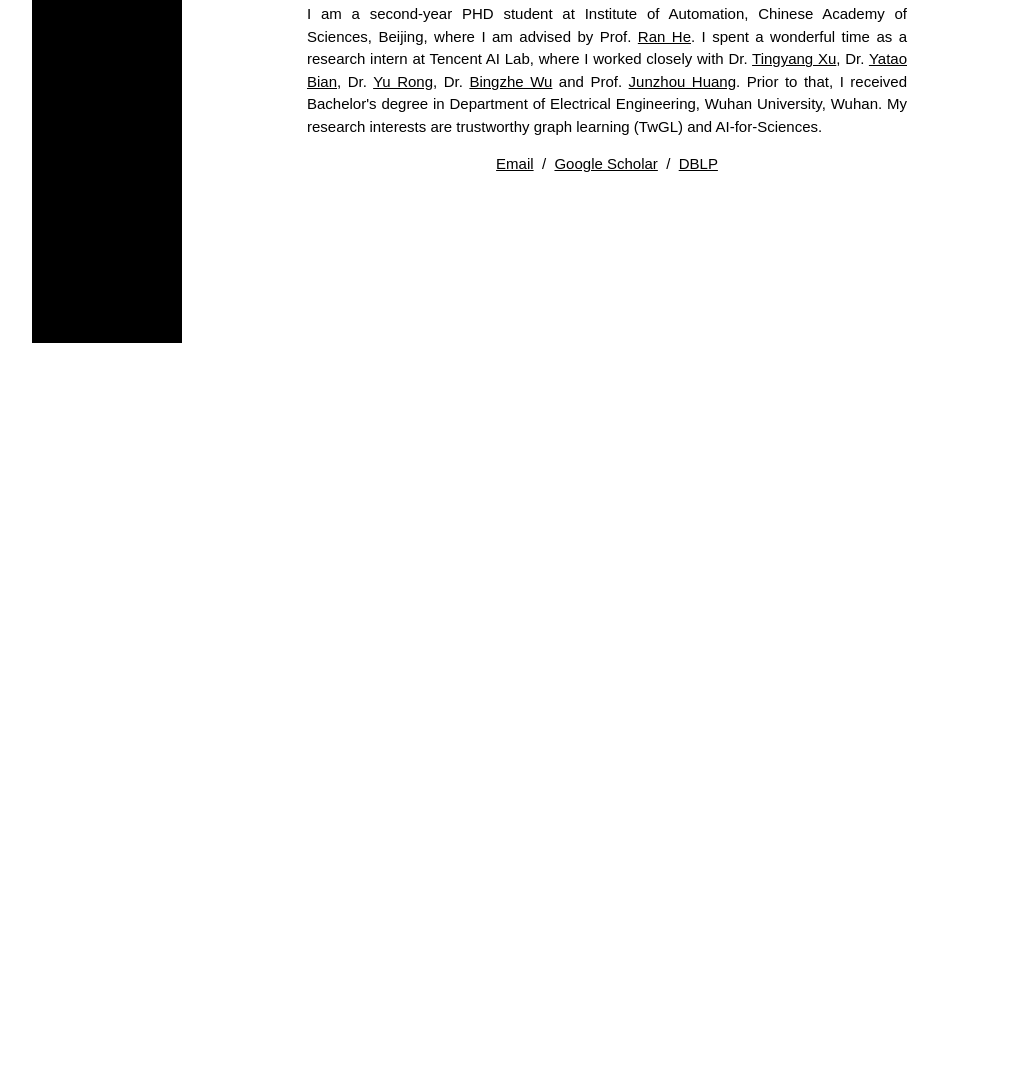
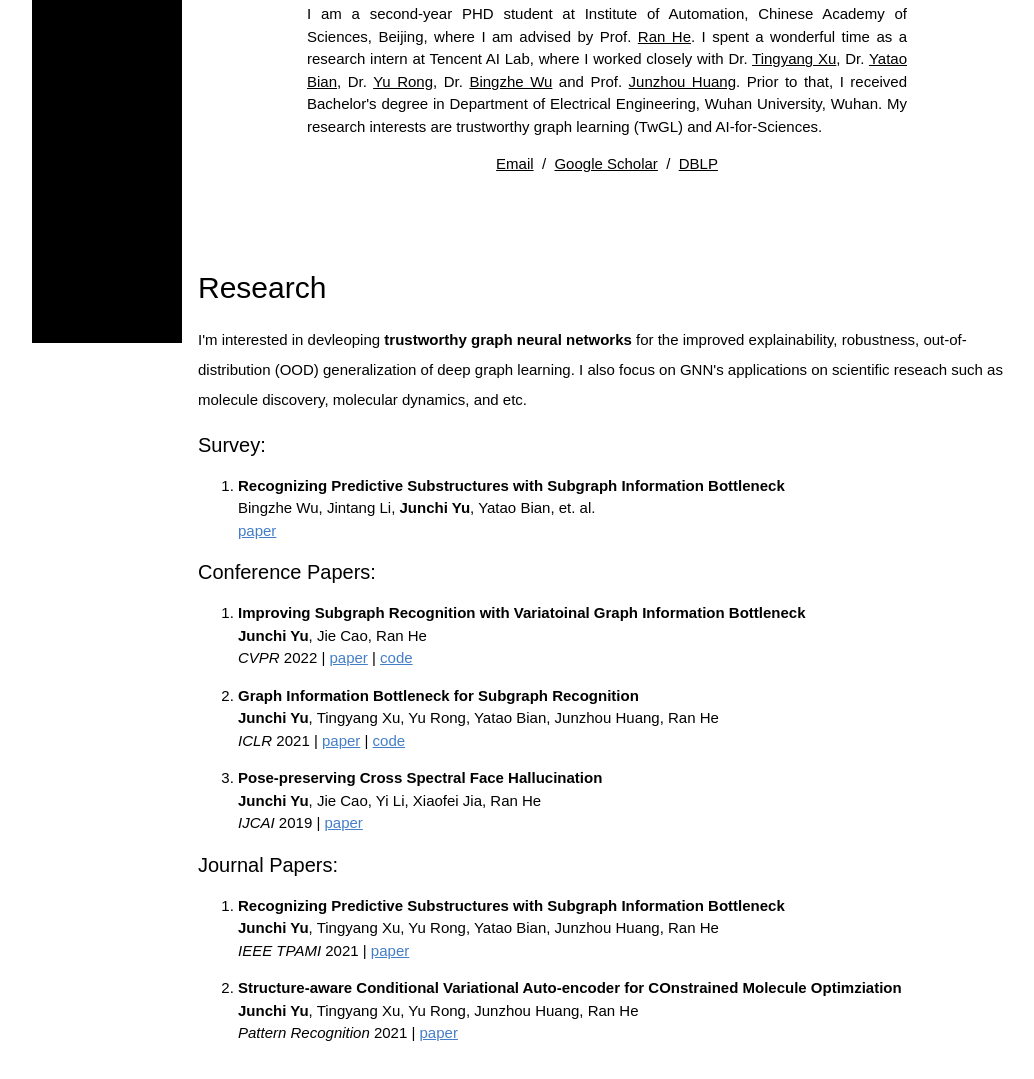
Before and after one commit to Samyu0304/Samyu0304.github.io, a plain HTML site: page index.html in a window 1280 px wide. Shown: the part 457-1536 px from the top of the page, without its empty margins (108-1142 px from the left). Before the commit the page ends 800 px from the top, so only its background shows below. Drawn offline with Linux system fonts and the light colour scheme.

Commit message:
Update index.html

```diff
--- a/index.html
+++ b/index.html
@@ -99,6 +99,81 @@
         </tbody></table>
   </div>
 
+<div class="w3-container w3-padding-32"" id="publications">
+    <h2>Research</h2>
+      <p class="w3-left-align" style="line-height:200%">
+        I'm interested in devleoping <strong>trustworthy graph neural networks</strong> for the improved explainability, robustness, out-of-distribution (OOD) generalization of deep graph learning. I also focus on GNN's applications on scientific reseach such as molecule discovery, molecular dynamics, and etc.
+      </p>
+
+    <h4> Survey:</h4>
+
+    <ol>
+
+      <p>
+      <li><strong>Recognizing Predictive Substructures with Subgraph Information Bottleneck</strong>
+      <br>
+      Bingzhe Wu, Jintang Li, <strong>Junchi Yu</strong>, Yatao Bian, et. al.
+      <br>
+      <a style="color: #447ec9" href="https://arxiv.org/pdf/2205.10014.pdf">paper</a>
+      </p>
+
+
+    </ol>
+    <h4> Conference Papers:</h4>
+
+    <ol>
+
+      <p>
+      <li><strong>Improving Subgraph Recognition with Variatoinal Graph Information Bottleneck</strong>
+      <br>
+      <strong>Junchi Yu</strong>, Jie Cao, Ran He
+      <br>
+      <em>CVPR</em> 2022 | <a style="color: #447ec9" href="https://proceedings.neurips.cc/paper/2021/file/854d9fca60b4bd07f9bb215d59ef5561-Paper.pdf">paper</a> | <a style="color: #447ec9" href="https://github.com/Samyu0304/Improving-Subgraph-Recognition-with-Variation-Graph-Information-Bottleneck-VGIB-">code</a>
+      </p>
+
+      <p>
+      <li><strong>Graph Information Bottleneck for Subgraph Recognition</strong>
+      <br>
+      <strong>Junchi Yu</strong>, Tingyang Xu, Yu Rong, Yatao Bian, Junzhou Huang, Ran He
+      <br>
+      <em>ICLR</em> 2021 | <a style="color: #447ec9" href="https://openreview.net/forum?id=bM4Iqfg8M2k">paper</a> | <a style="color: #447ec9" href="https://github.com/Samyu0304/graph-information-bottleneck-for-Subgraph-Recognition">code</a>
+      </p>
+
+     <p>
+      <li><strong>Pose-preserving Cross Spectral Face Hallucination</strong>
+      <br>
+      <strong>Junchi Yu</strong>, Jie Cao, Yi Li, Xiaofei Jia, Ran He
+      <br>
+      <em>IJCAI</em> 2019 | <a style="color: #447ec9" href="https://www.ijcai.org/proceedings/2019/0143.pdf">paper</a>
+      </p>
+
+    </ol>
+
+      <h4> Journal Papers:</h4>
+
+    <ol>
+
+      <p>
+      <li><strong>Recognizing Predictive Substructures with Subgraph Information Bottleneck</strong>
+      <br>
+      <strong>Junchi Yu</strong>, Tingyang Xu, Yu Rong, Yatao Bian, Junzhou Huang, Ran He
+      <br>
+      <em>IEEE TPAMI</em> 2021 | <a style="color: #447ec9" href="https://arxiv.org/pdf/2103.11155.pdf">paper</a>
+      </p>
+
+      <p>
+      <li><strong>Structure-aware Conditional Variational Auto-encoder for COnstrained Molecule Optimziation</strong>
+      <br>
+      <strong>Junchi Yu</strong>, Tingyang Xu, Yu Rong, Junzhou Huang, Ran He
+      <br>
+      <em>Pattern Recognition</em> 2021 | <a style="color: #447ec9" href="https://www.sciencedirect.com/science/article/abs/pii/S0031320322000620?via%3Dihub">paper</a>
+      </p>
+
+    </ol>
+
+    </p>
+  </div>
+
 
 
 <script>
```
